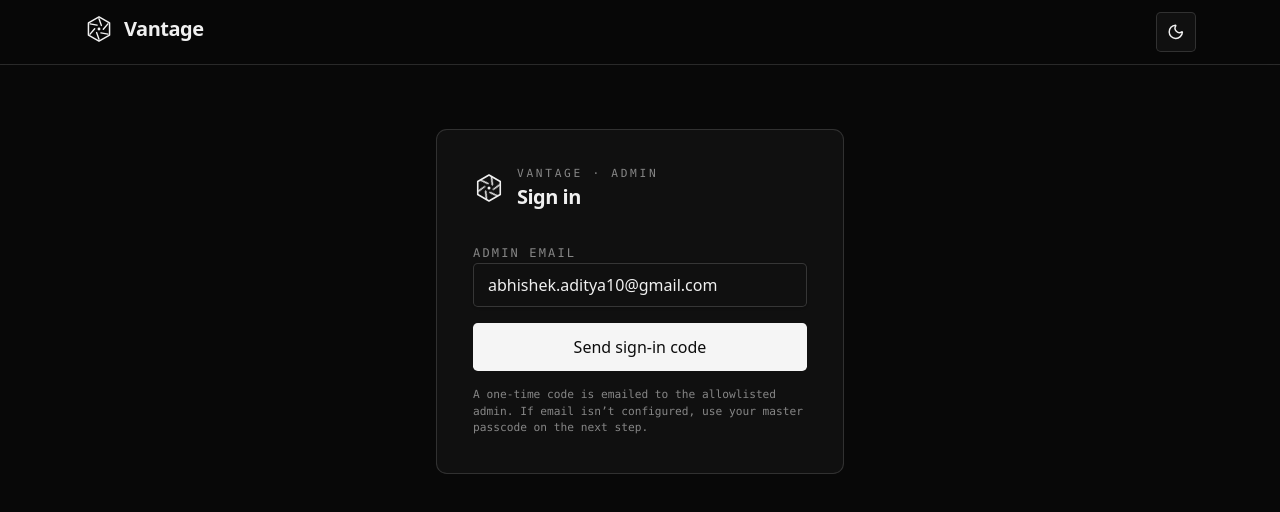
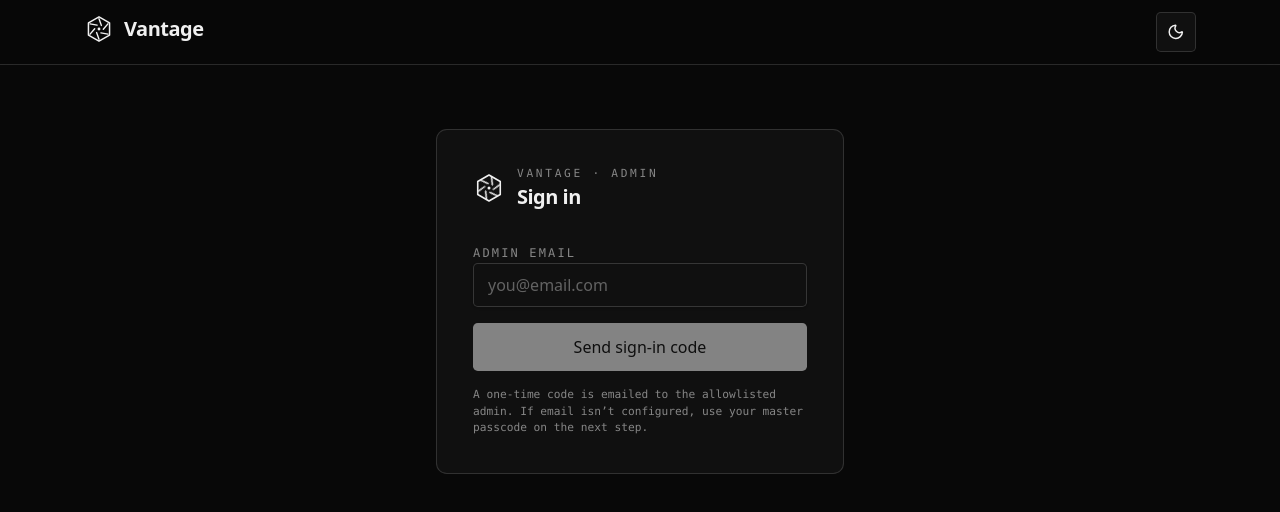
Before and after one commit to Abhishek-Aditya-bs/vantage, a React (Vite) app: page /admin in a window 1280 px wide. Shown: the top 512 px of the page. Built offline with nearby package versions, Linux system fonts and the light colour scheme.

Commit message:
chore(ui): generic placeholders, no pre-filled admin email
Replace personal-name placeholders (Abhishek/Tanvi/Maya & Dev's wedding) with
neutral ones (Your name / Rooftop party). Admin email field no longer defaults
to a real address and disables browser autofill.

```diff
--- a/src/routes/Admin.tsx
+++ b/src/routes/Admin.tsx
@@ -19,8 +19,6 @@
   type AdminData,
 } from "@/lib/adminApi";
 
-const ADMIN_EMAIL = "abhishek.aditya10@gmail.com";
-
 function fmtBytes(n: number): string {
   if (!n) return "0 B";
   const u = ["B", "KB", "MB", "GB"];
@@ -41,7 +39,7 @@
 
   // login
   const [step, setStep] = useState<"email" | "code">("email");
-  const [email, setEmail] = useState(ADMIN_EMAIL);
+  const [email, setEmail] = useState("");
   const [code, setCode] = useState("");
   const [emailSent, setEmailSent] = useState(false);
   const [busy, setBusy] = useState(false);
@@ -155,7 +153,8 @@
                     type="email"
                     value={email}
                     onChange={(e) => setEmail(e.target.value)}
-                    autoComplete="email"
+                    placeholder="you@email.com"
+                    autoComplete="off"
                     required
                   />
                 </div>
--- a/src/routes/Create.tsx
+++ b/src/routes/Create.tsx
@@ -102,7 +102,7 @@
                     value={spaceName}
                     onChange={(e) => setSpaceName(e.target.value)}
                     maxLength={MAX_SPACE_NAME}
-                    placeholder="Maya & Dev's wedding"
+                    placeholder="Rooftop party"
                     autoComplete="off"
                     required
                     autoFocus
@@ -115,7 +115,7 @@
                     value={hostName}
                     onChange={(e) => setHostName(e.target.value)}
                     maxLength={MAX_DISPLAY_NAME}
-                    placeholder="Abhishek"
+                    placeholder="Your name"
                     autoComplete="name"
                     required
                   />
--- a/src/routes/Join.tsx
+++ b/src/routes/Join.tsx
@@ -139,7 +139,7 @@
                       value={displayName}
                       onChange={(e) => setDisplayName(e.target.value)}
                       maxLength={MAX_DISPLAY_NAME}
-                      placeholder="Tanvi"
+                      placeholder="Your name"
                       autoComplete="name"
                       required
                       autoFocus
```
